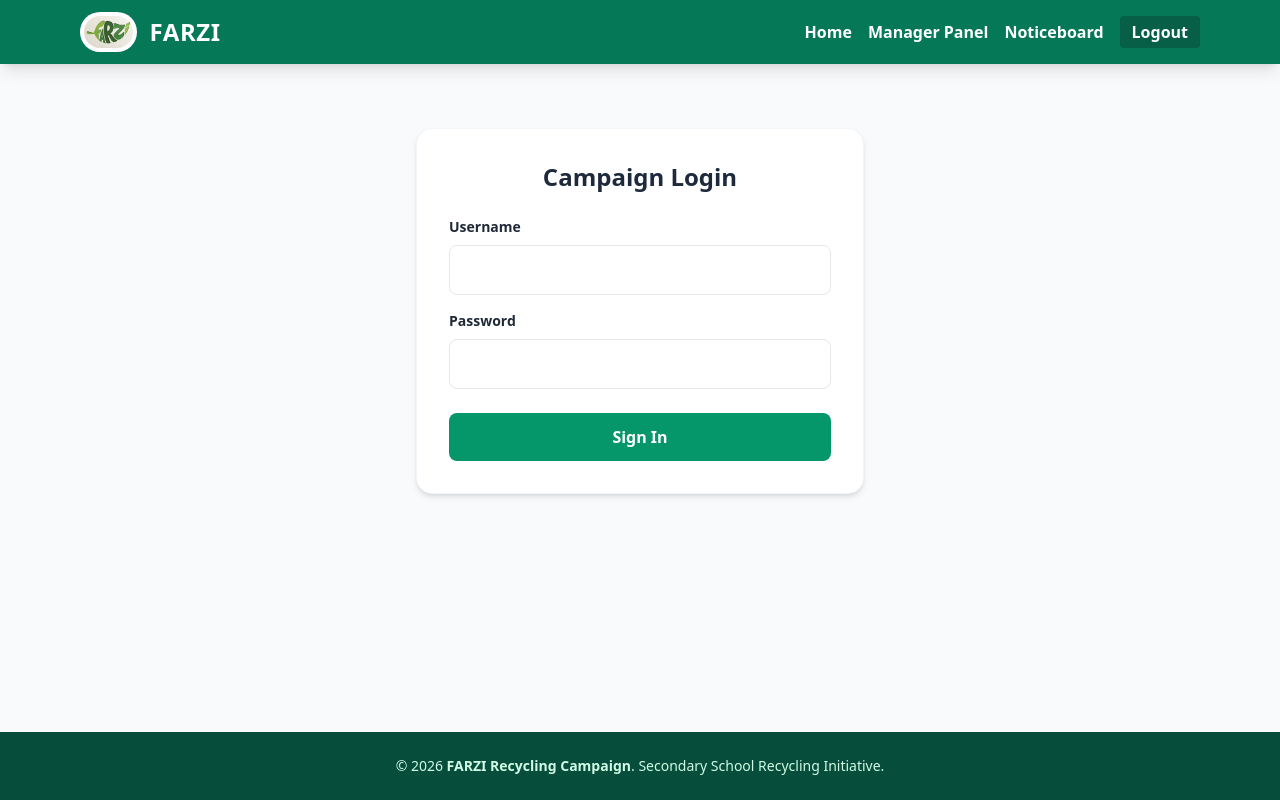
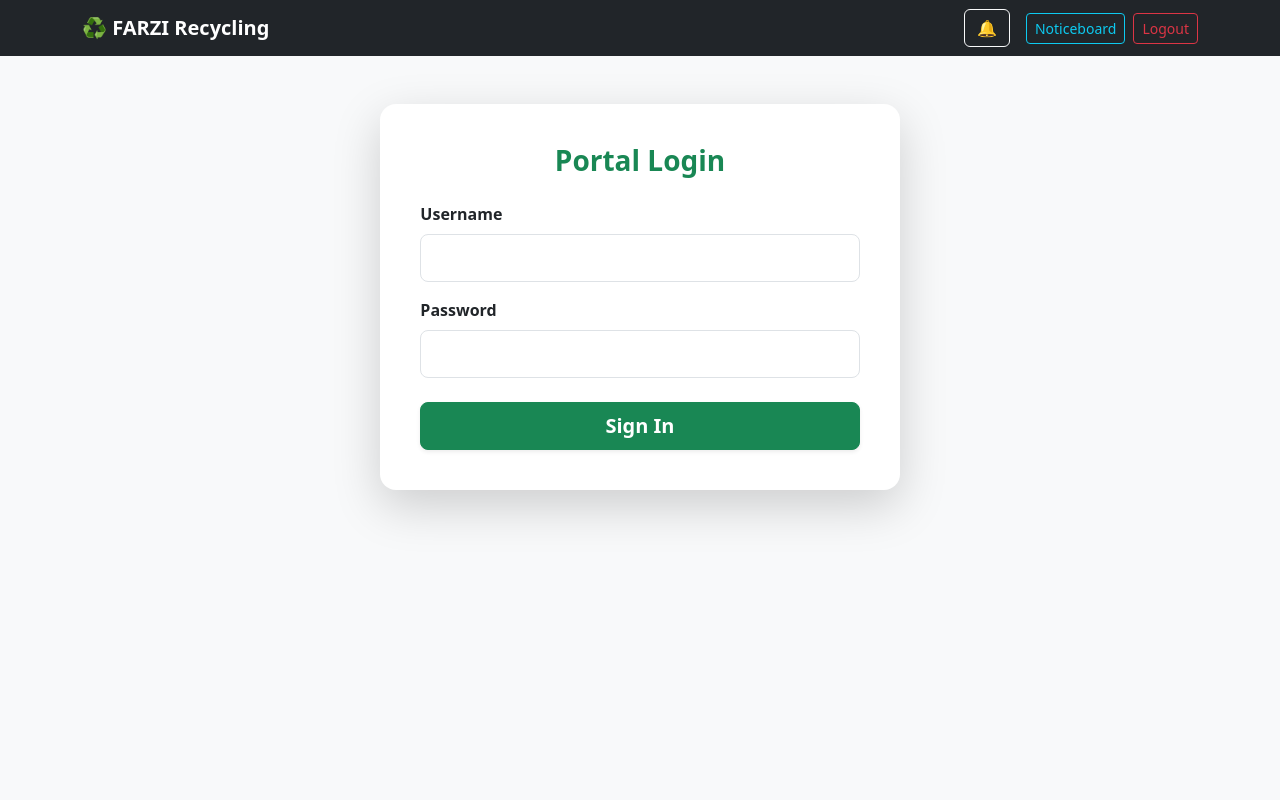
Before and after one commit to zakariatabbara611-sudo/recycling-campaign1, a Flask app: page /login in a window 1280 px wide. Run offline with Flask 3, Linux system fonts and the light colour scheme; the visitor is signed in with stand-in values (Sample User, id 1); some libraries are stand-ins or nearby versions.

Commit message:
Fix login 400 and 500 error guards

```diff
--- a/app.py
+++ b/app.py
@@ -28,8 +28,8 @@ class User(db.Model):
     full_name = db.Column(db.String(120), nullable=False)
     email = db.Column(db.String(120), nullable=True)
     password_hash = db.Column(db.String(256), nullable=False)
-    role = db.Column(db.String(20), nullable=False, default='volunteer')  # admin, sub_manager, volunteer
-    assigned_day = db.Column(db.String(20), nullable=True)  # Monday, Tuesday, Wednesday, Thursday
+    role = db.Column(db.String(20), nullable=False, default='volunteer')
+    assigned_day = db.Column(db.String(20), nullable=True)
     submanager_job_done = db.Column(db.Boolean, default=False)
     points = db.Column(db.Integer, default=0)
 
@@ -84,8 +84,11 @@ class Notice(db.Model):
 @app.context_processor
 def inject_notifications():
     if session.get('user_id'):
-        notifications = Notice.query.order_by(Notice.created_at.desc()).limit(5).all()
-        return dict(notifications=notifications, unread_count=len(notifications))
+        try:
+            notifications = Notice.query.order_by(Notice.created_at.desc()).limit(5).all()
+            return dict(notifications=notifications, unread_count=len(notifications))
+        except Exception:
+            return dict(notifications=[], unread_count=0)
     return dict(notifications=[], unread_count=0)
 
 
@@ -115,8 +118,12 @@ def home():
 @app.route('/login', methods=['GET', 'POST'])
 def login():
     if request.method == 'POST':
-        username = request.form.get('username')
-        password = request.form.get('password')
+        username = request.form.get('username', '').strip()
+        password = request.form.get('password', '').strip()
+
+        if not username or not password:
+            flash("Please fill in both username and password.", "error")
+            return render_template('login.html')
 
         user = User.query.filter_by(username=username).first()
         if user and user.check_password(password):
@@ -318,7 +325,7 @@ def submanager_dashboard():
         return redirect(url_for('login'))
 
     submanager = User.query.get(session['user_id'])
-    shifts = Shift.query.filter_by(day_name=submanager.assigned_day).all()
+    shifts = Shift.query.filter_by(day_name=submanager.assigned_day).all() if submanager else []
     volunteers = User.query.filter_by(role='volunteer').all()
 
     absence_data = {}
@@ -341,8 +348,9 @@ def submanager_complete_job():
         return redirect(url_for('login'))
 
     submanager = User.query.get(session['user_id'])
-    submanager.submanager_job_done = not submanager.submanager_job_done
-    db.session.commit()
+    if submanager:
+        submanager.submanager_job_done = not submanager.submanager_job_done
+        db.session.commit()
 
     flash("Supervision status updated.", "success")
     return redirect(url_for('submanager_dashboard'))
@@ -415,9 +423,9 @@ def volunteer_dashboard():
         return redirect(url_for('login'))
 
     user = User.query.get(session['user_id'])
-    shifts = Shift.query.filter_by(volunteer_id=user.id).order_by(Shift.week_number).all()
+    shifts = Shift.query.filter_by(volunteer_id=user.id).order_by(Shift.week_number).all() if user else []
 
-    user_pts = user.points or 0
+    user_pts = user.points if user and user.points else 0
     badge = {"title": "Bronze Recycler", "icon": "🥉"}
     if user_pts >= 50:
         badge = {"title": "Gold Recycler", "icon": "🥇"}
--- a/templates/login.html
+++ b/templates/login.html
@@ -1,17 +1,36 @@
-{% extends "base.html" %}
+{% extends "layout.html" %}
+
 {% block content %}
-<div class="max-w-md mx-auto bg-white p-8 rounded-2xl shadow-md border border-slate-100 my-12">
-    <h2 class="text-2xl font-bold mb-6 text-center text-slate-800">Campaign Login</h2>
-    <form method="POST">
-        <div class="mb-4">
-            <label class="block text-sm font-semibold mb-2">Username</label>
-            <input type="text" name="username" class="w-full border p-3 rounded-lg focus:outline-emerald-600" required>
+<div class="row justify-content-center my-5">
+    <div class="col-md-5">
+        <div class="card border-0 shadow-lg rounded-4 p-4">
+            <div class="card-body">
+                <h3 class="fw-bold text-center text-success mb-4">Portal Login</h3>
+
+                {% with messages = get_flashed_messages(with_categories=true) %}
+                    {% if messages %}
+                        {% for category, message in messages %}
+                            <div class="alert alert-{{ 'danger' if category == 'error' else 'success' }} alert-dismissible fade show" role="alert">
+                                {{ message }}
+                                <button type="button" class="btn-close" data-bs-dismiss="alert" aria-label="Close"></button>
+                            </div>
+                        {% endfor %}
+                    {% endif %}
+                {% endwith %}
+
+                <form action="{{ url_for('login') }}" method="POST">
+                    <div class="mb-3">
+                        <label for="username" class="form-label fw-semibold">Username</label>
+                        <input type="text" class="form-control form-control-lg" id="username" name="username" required autocomplete="username">
+                    </div>
+                    <div class="mb-4">
+                        <label for="password" class="form-label fw-semibold">Password</label>
+                        <input type="password" class="form-control form-control-lg" id="password" name="password" required autocomplete="current-password">
+                    </div>
+                    <button type="submit" class="btn btn-success btn-lg w-100 shadow-sm fw-bold">Sign In</button>
+                </form>
+            </div>
         </div>
-        <div class="mb-6">
-            <label class="block text-sm font-semibold mb-2">Password</label>
-            <input type="password" name="password" class="w-full border p-3 rounded-lg focus:outline-emerald-600" required>
-        </div>
-        <button type="submit" class="w-full bg-emerald-600 text-white py-3 rounded-lg font-bold hover:bg-emerald-700">Sign In</button>
-    </form>
+    </div>
 </div>
 {% endblock %}
```
